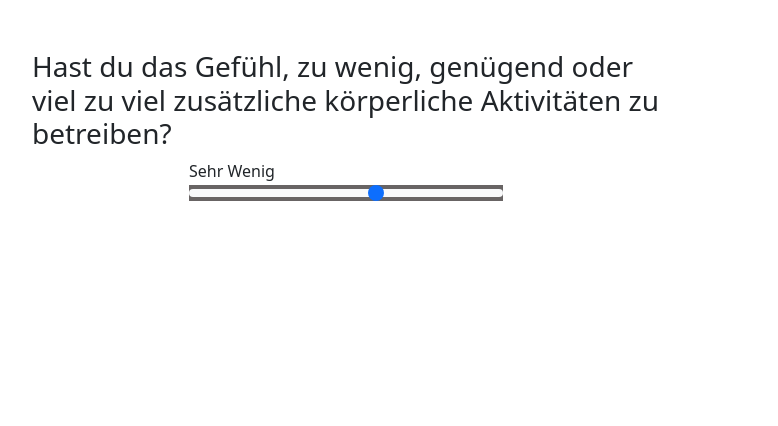
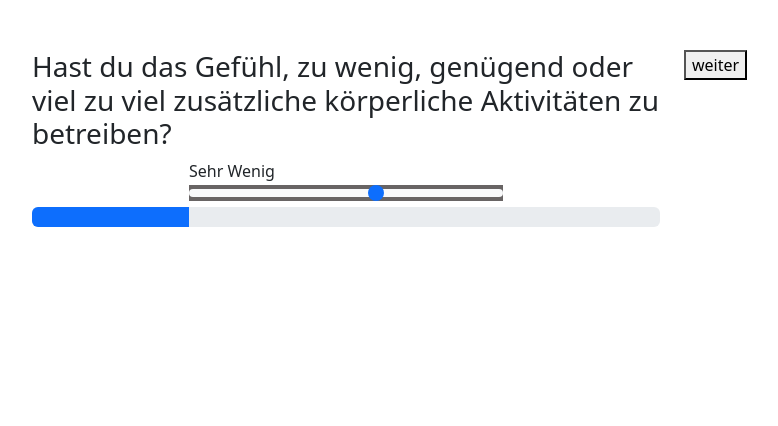
Before and after one commit to phrandsisgo/GesundheitsUmfrageDerRitter, a PHP site: page /rangeslider.php in a window 1280 px wide. Shown: the part 56-482 px from the top of the page, without its empty margins (294-1072 px from the left). Run offline with PHP 8.4, Linux system fonts and the light colour scheme.

Commit message:
rangeslider progress bar

```diff
--- a/rangeslider.php
+++ b/rangeslider.php
@@ -27,6 +27,7 @@
     <br>
 
 </div>
+<!--dieses Template wurde von Franicsco verfasst-->
 <div class="col-6" >
 <h3>Hast du das Gefühl, zu wenig, genügend
 oder viel zu viel zusätzliche körperliche
@@ -36,9 +37,13 @@ Aktivitäten zu betreiben? </h3>
     <br>
     <input type="range" class="form-range" min="0" max="5" >
 </form>
+<div class="progress" style="height: 20px;">
+  <div class="progress-bar" role="progressbar" style="width: 25%;" aria-valuenow="25" aria-valuemin="0" aria-valuemax="100"></div>
+</div>
+
 </div>
 <div class="col">
-
+<button>weiter</button>
 </div>
 </div>
     <?php include 'footer.php';?>
```
